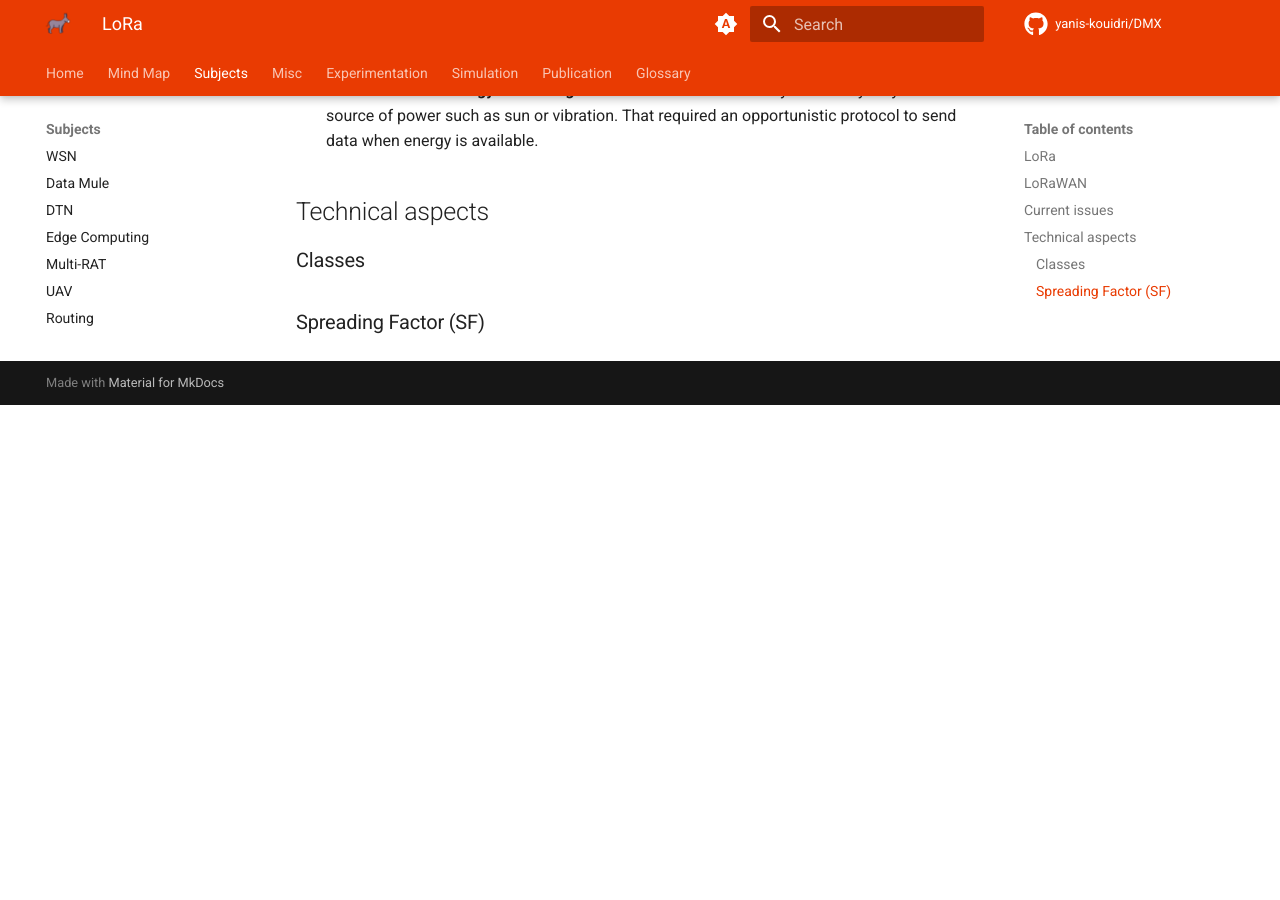
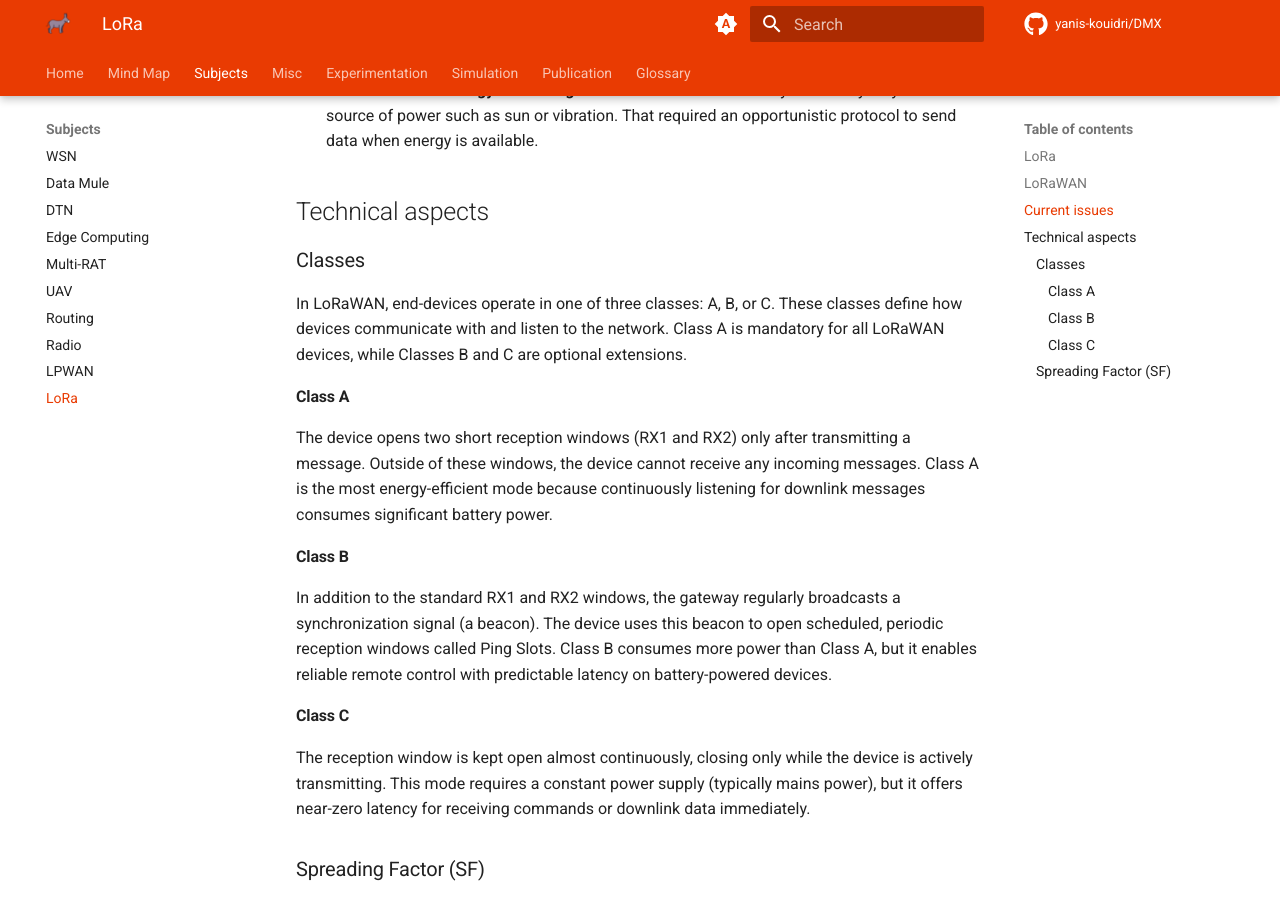
Before and after one commit to Yanis-Kouidri/DMX, an MkDocs documentation site: the page built from docs/subjects/lora.md, in a window 1280 px wide and 900 px high, scrolled down 1132 px. Built offline with MkDocs 1.6.1 and Material for MkDocs 9.7.7, drawn with Linux system fonts in a browser that asks for light colours; comment, search, counter and statistics services are not loaded; before the commit the page ends 1537 px from its top, so only the background shows below that.

Commit message:
feat: add LoRaWAN device classes and their communication modes

```diff
--- a/docs/subjects/lora.md
+++ b/docs/subjects/lora.md
@@ -27,4 +27,18 @@ Whereas LoRa and LoRaWAN are mature, it remains issues. Here is a non-comprehens
 
 ### Classes
 
+In LoRaWAN, end-devices operate in one of three classes: A, B, or C. These classes define how devices communicate with and listen to the network. Class A is mandatory for all LoRaWAN devices, while Classes B and C are optional extensions.
+
+#### Class A
+
+The device opens two short reception windows (RX1 and RX2) only after transmitting a message. Outside of these windows, the device cannot receive any incoming messages. Class A is the most energy-efficient mode because continuously listening for downlink messages consumes significant battery power.
+
+#### Class B
+
+In addition to the standard RX1 and RX2 windows, the gateway regularly broadcasts a synchronization signal (a beacon). The device uses this beacon to open scheduled, periodic reception windows called Ping Slots. Class B consumes more power than Class A, but it enables reliable remote control with predictable latency on battery-powered devices.
+
+#### Class C
+
+The reception window is kept open almost continuously, closing only while the device is actively transmitting. This mode requires a constant power supply (typically mains power), but it offers near-zero latency for receiving commands or downlink data immediately.
+
 ### Spreading Factor (SF)
```
